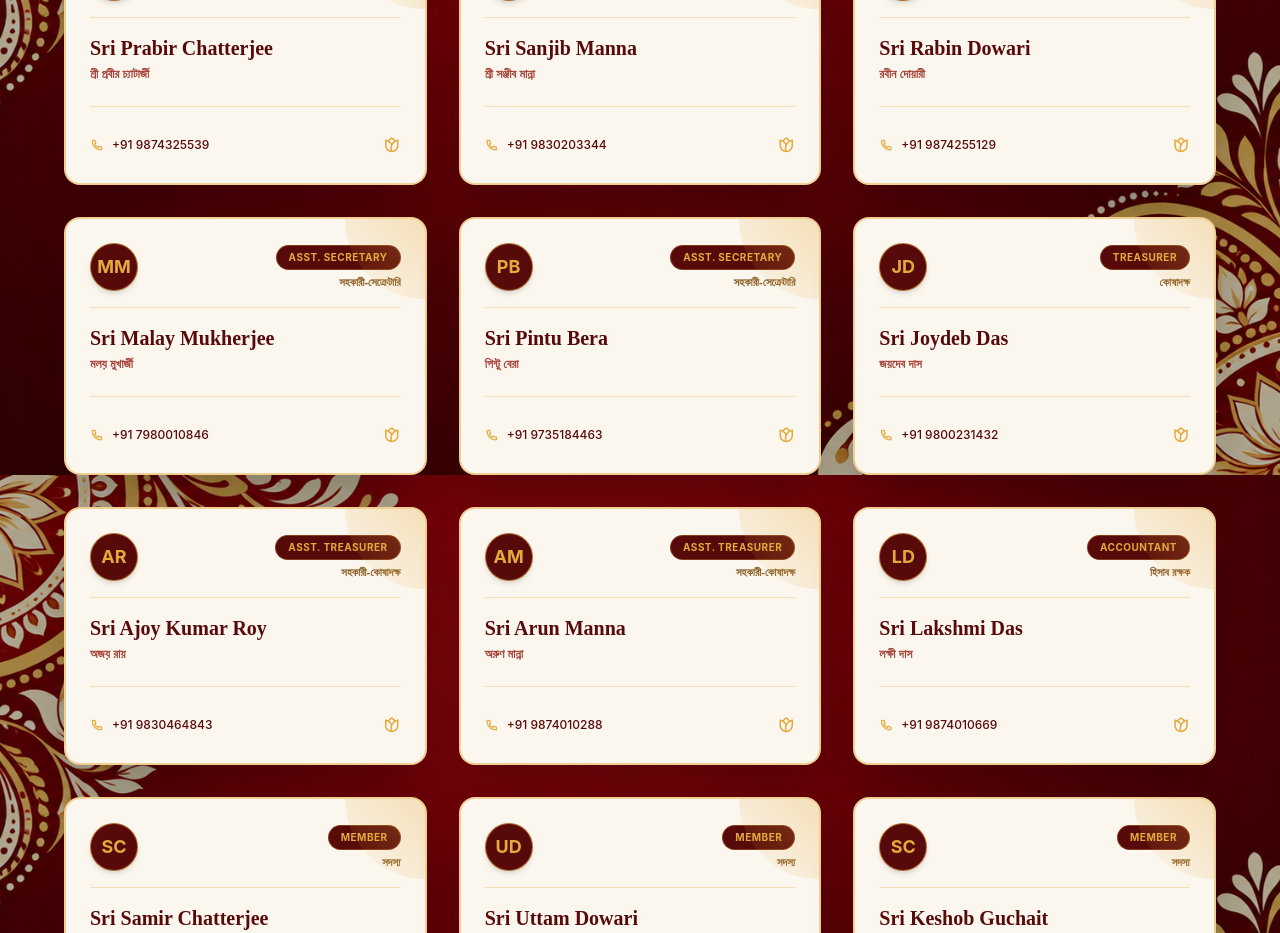
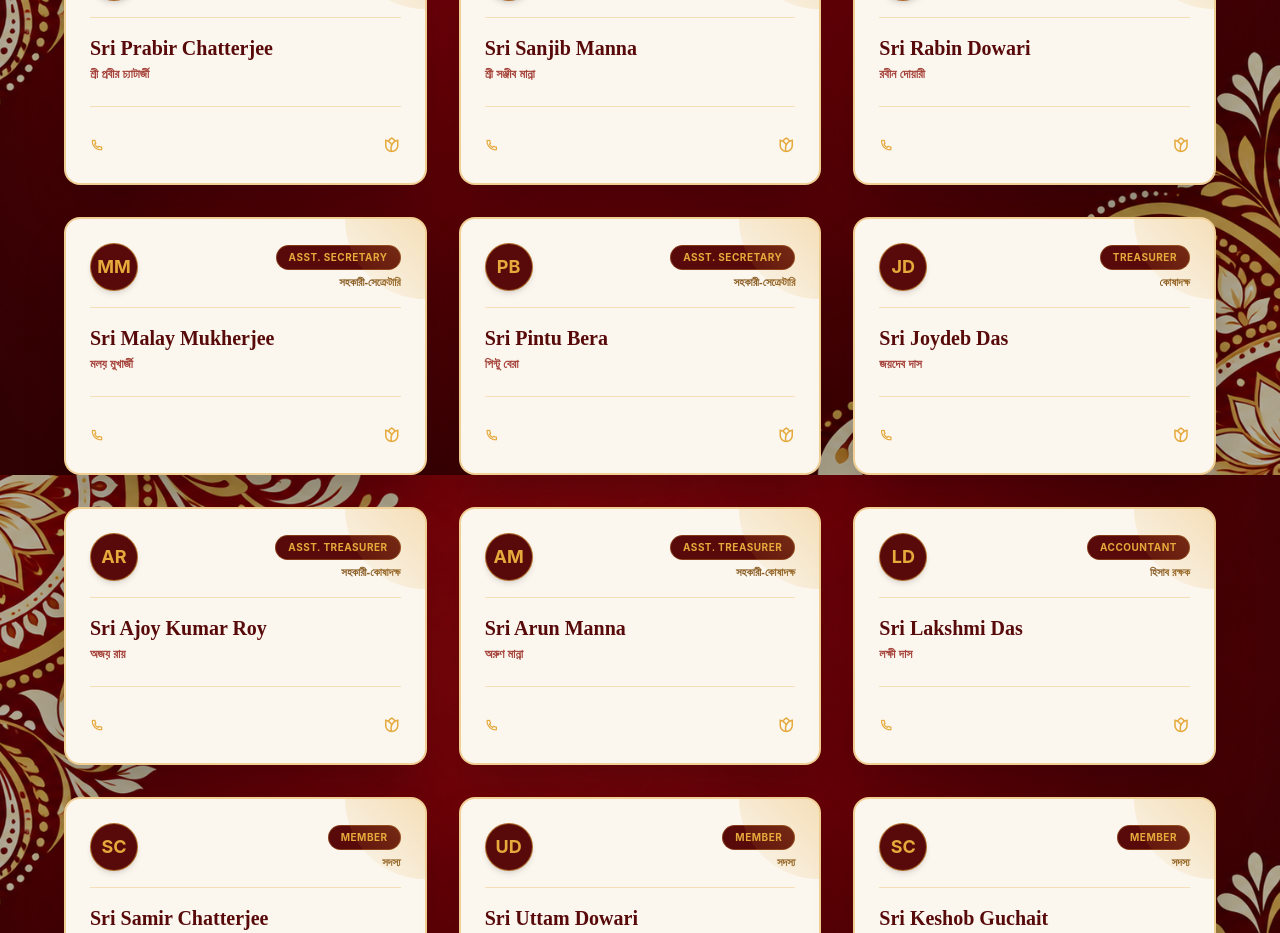
Before and after one commit to Sukumar2022/JSTB_DURGAPUJA, a React (Vite) app: page /committee in a window 1280 px wide. Shown: the part 400-1333 px from the top of the page. Built offline with nearby package versions, Linux system fonts and the light colour scheme; a web font is replaced by a local one.

Commit message:
Clear phone numbers for committee members
Updated phone numbers to be empty strings for committee members.

```diff
--- a/src/data/committeeData.js
+++ b/src/data/committeeData.js
@@ -5,7 +5,7 @@ export const committeeMembers = [
     bengaliName: 'শ্রী প্রবীর চ্যাটার্জী',
     role: 'President',
     bengaliRole: 'সভাপতি',
-    phone: '+91 9874325539',
+    phone: '',
     initials: 'PC'
   },
   {
@@ -14,7 +14,7 @@ export const committeeMembers = [
     bengaliName: 'শ্রী সঞ্জীব মান্না',
     role: 'VICE PRESIDENT',
     bengaliRole: 'সহকারী-সম্পাদক',
-    phone: '+91 9830203344',
+    phone: '',
     initials: 'SM'
   },
   {
@@ -23,7 +23,7 @@ export const committeeMembers = [
     bengaliName: 'রবীন দোয়ারী',
     role: 'SECRETARY',
     bengaliRole: 'সেক্রেটারি ',
-    phone: '+91 9874255129',
+    phone: '',
     initials: 'RD'
   },
   {
@@ -32,7 +32,7 @@ export const committeeMembers = [
     bengaliName: 'মলয় মুখার্জী',
     role: 'ASST. SECRETARY ',
     bengaliRole: 'সহকারী-সেক্রেটারি',
-    phone: '+91 7980010846',
+    phone: '',
     initials: 'MM'
   },
   {
@@ -41,7 +41,7 @@ export const committeeMembers = [
     bengaliName: 'পিন্টু বেরা',
     role: 'ASST. SECRETARY',
     bengaliRole: 'সহকারী-সেক্রেটারি',
-    phone: '+91 9735184463',
+    phone: '',
     initials: 'PB'
   },
   {
@@ -50,7 +50,7 @@ export const committeeMembers = [
     bengaliName: 'জয়দেব দাস',
     role: 'TREASURER',
     bengaliRole: 'কোষাদক্ষ',
-    phone: '+91 9800231432',
+    phone: '',
     initials: 'JD'
   },
   {
@@ -59,7 +59,7 @@ export const committeeMembers = [
     bengaliName: 'অজয় রায়',
     role: 'ASST. TREASURER ',
     bengaliRole: 'সহকারী-কোষাদক্ষ',
-    phone: '+91 9830464843',
+    phone: '',
     initials: 'AR'
   },
   {
@@ -68,7 +68,7 @@ export const committeeMembers = [
     bengaliName: 'অরুণ মান্না',
     role: 'ASST. TREASURER ',
     bengaliRole: 'সহকারী-কোষাদক্ষ',
-    phone: '+91 9874010288',
+    phone: '',
     initials: 'AM'
   },
   {
@@ -77,7 +77,7 @@ export const committeeMembers = [
     bengaliName: 'লক্ষী দাস',
     role: 'ACCOUNTANT',
     bengaliRole: 'হিসাব রক্ষক',
-    phone: '+91 9874010669',
+    phone: '',
     initials: 'LD'
   },
   {
```
